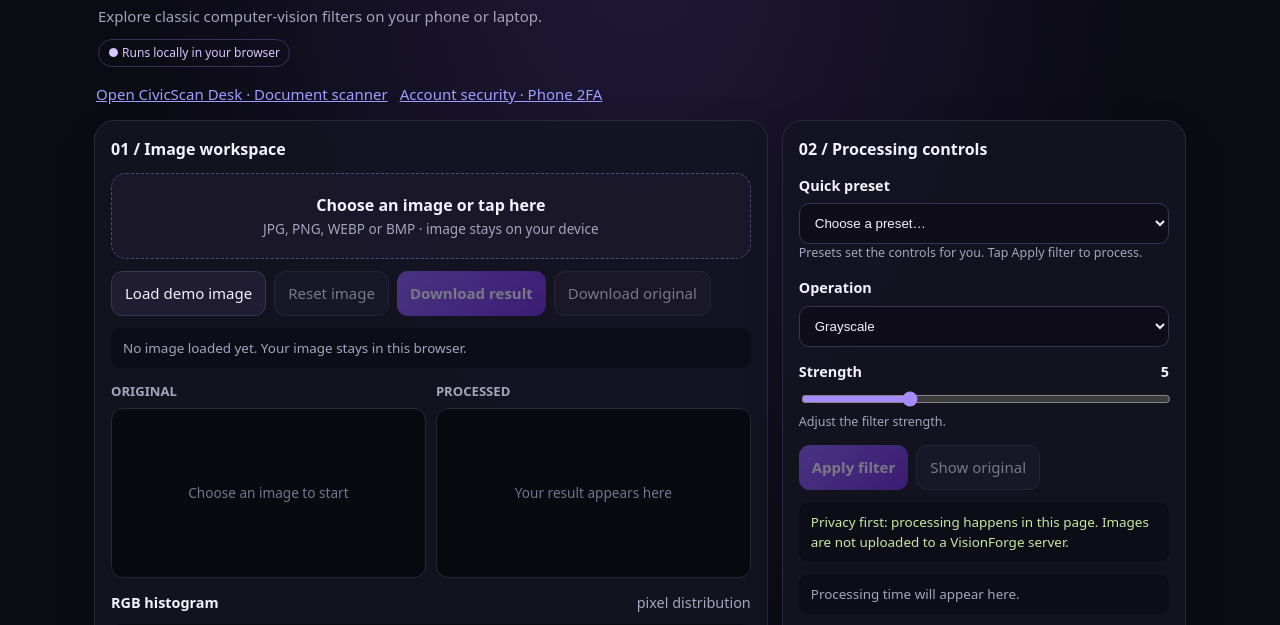
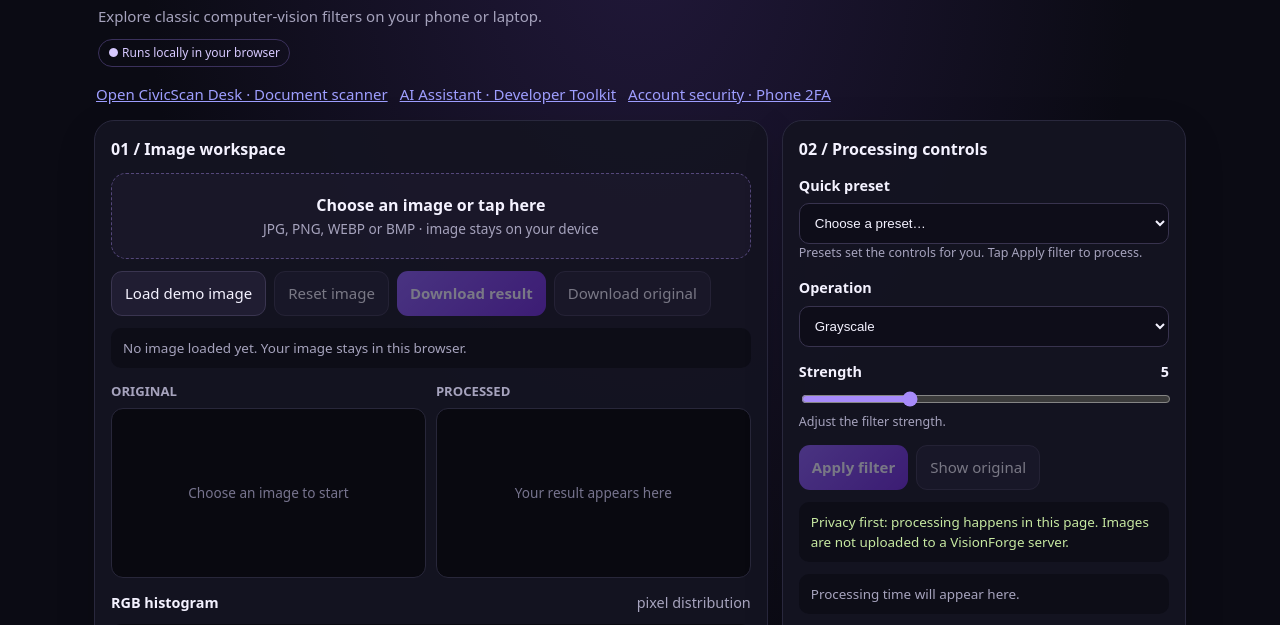
Before and after one commit to ruhioki/VisionForge-AI, a plain HTML site: page web-app/index.html in a window 1280 px wide. Shown: the part 96-721 px from the top of the page. Drawn offline with Linux system fonts and the light colour scheme; a script that the page names is missing.

Commit message:
Link AI assistant and toolkit from Image Lab

```diff
--- a/web-app/index.html
+++ b/web-app/index.html
@@ -13,7 +13,7 @@
 <body>
 <style>.site-announcement{max-width:1120px;margin:0 auto 12px;padding:12px 16px;border:1px solid #6d4ab4;border-radius:12px;background:#20183a;color:#f4f2ff}.maintenance-panel{max-width:760px;margin:22px auto;padding:22px;border:1px solid #854d0e;border-radius:16px;background:#21190c;color:#fde68a}.maintenance-panel h2{margin:0 0 8px}.maintenance-panel p{margin:0}.wrap[hidden]{display:none!important}</style>
 <header><div class="brand"><div class="logo" aria-hidden="true">V</div><div><h1>VisionForge <span style="color:var(--purple)">AI</span></h1><div id="site-label" style="color:var(--muted);font-size:.86rem">Image Lab · Browser Edition</div></div></div><p id="site-tagline">Explore classic computer-vision filters on your phone or laptop.</p><span class="tag">● Runs locally in your browser</span></header>
-<nav style="max-width:1120px;margin:0 auto 14px;padding:0 16px;display:flex;gap:12px;flex-wrap:wrap"><a href="./civic-scan.html">Open CivicScan Desk · Document scanner</a><a href="./security.html">Account security · Phone 2FA</a></nav>
+<nav style="max-width:1120px;margin:0 auto 14px;padding:0 16px;display:flex;gap:12px;flex-wrap:wrap"><a href="./civic-scan.html">Open CivicScan Desk · Document scanner</a><a href="./assistant.html">AI Assistant · Developer Toolkit</a><a href="./security.html">Account security · Phone 2FA</a></nav>
 <div id="site-announcement" class="site-announcement" role="status" hidden></div>
 <section id="maintenance-state" class="maintenance-panel" role="status" hidden><h2>Temporarily unavailable</h2><p>VisionForge AI is temporarily undergoing maintenance. Please check back soon.</p></section>
 <main class="wrap">
```
